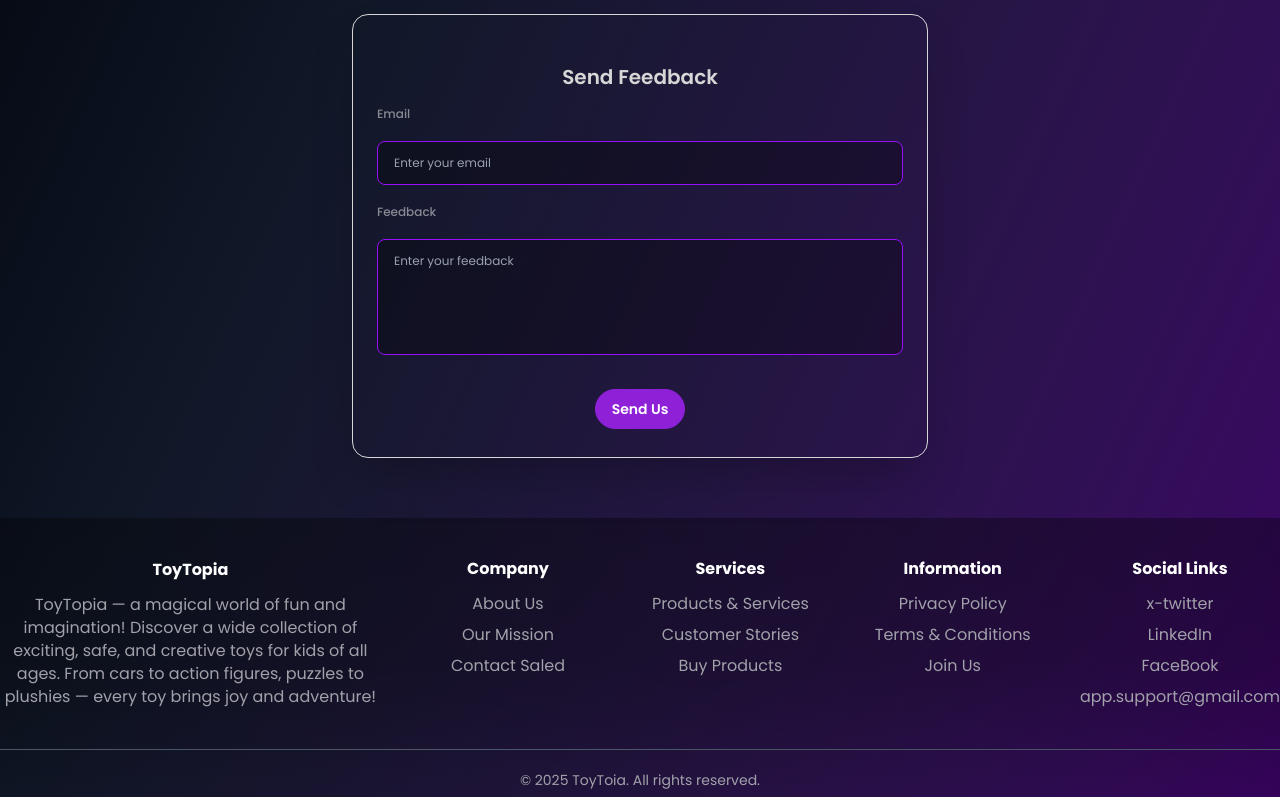
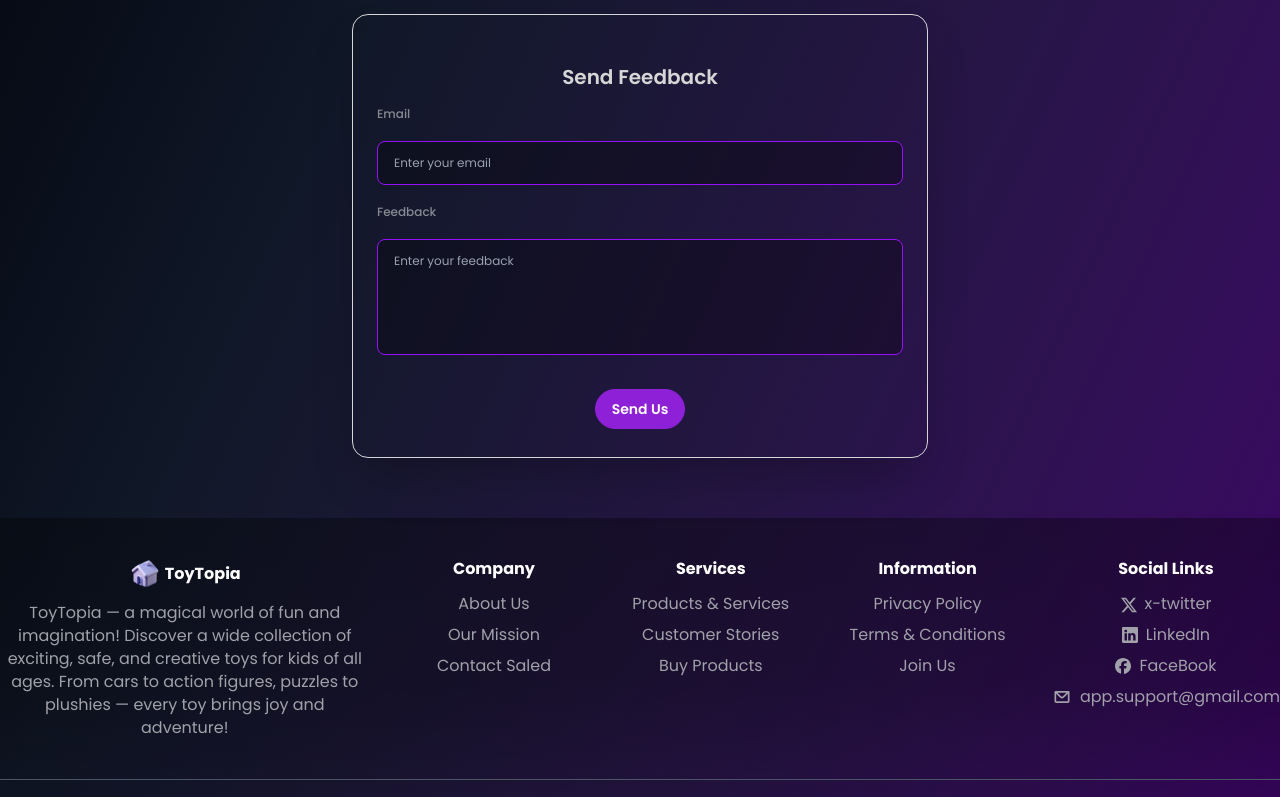
Before and after one commit to akmzakaria/toytopia-toystore, a React (Vite) app: page / in a window 1280 px wide. Shown: the part 2000-2797 px from the top of the page. Built offline with nearby package versions, Linux system fonts and the light colour scheme; no server answers.

Commit message:
appLogo added to navbar, footer link updated

```diff
--- a/src/Components/Footer.jsx
+++ b/src/Components/Footer.jsx
@@ -1,13 +1,20 @@
 import React from 'react';
 import { Link } from 'react-router';
 import './Footer.css';
+import { FaFacebook, FaXTwitter } from 'react-icons/fa6';
+import { BsLinkedin, BsTwitterX } from 'react-icons/bs';
+import { CgMail } from 'react-icons/cg';
+import appLogo from '/appLogo3.png';
 
 const Footer = () => {
   return (
     <div className=" text-[#A1A1AA] bg-linear-to-b from-black/35 via-black/30 to-black/10">
       <div className="flex md:flex-row flex-col md:justify-around text-center max-w-[1400px] mx-auto gap-8 py-10">
         <div className="flex-2 flex-col">
-          <h2 className="font-bold mb-3 text-white">ToyTopia</h2>
+          <div className="flex items-center gap-1 justify-center mb-3">
+            <img className="w-8" src={appLogo} alt="" />
+            <h2 className="font-bold  text-white">ToyTopia</h2>
+          </div>
 
           <p className="px-10 text-sm md:text-[1rem] md:px-0">
             ToyTopia — a magical world of fun and imagination! Discover a wide collection of
@@ -62,24 +69,30 @@ const Footer = () => {
           <h2 className="font-bold mb-3 text-white">Social Links</h2>
 
           <Link>
-            <p className="mb-2">
-              <i className="fa-brands fa-x-twitter"></i> x-twitter
-            </p>
+            <div className="flex items-center justify-center gap-2 mb-2">
+              <BsTwitterX />
+              <p>x-twitter</p>
+            </div>
           </Link>
           <Link>
-            <p className="mb-2">
-              <i className="fa-brands fa-linkedin-in"></i> LinkedIn
-            </p>
+            <div className="flex items-center justify-center gap-2 mb-2">
+              <BsLinkedin></BsLinkedin>
+              <p>LinkedIn</p>
+            </div>
           </Link>
           <Link>
-            <p className="mb-2">
-              <i className="fa-brands fa-facebook-f"></i> FaceBook
-            </p>
+            <div className="flex items-center justify-center gap-2 mb-2">
+              <FaFacebook></FaFacebook>
+              <p>FaceBook</p>
+            </div>
           </Link>
           <Link>
-            <p>
-              <i className="fa-regular fa-envelope"></i> app.support@gmail.com
-            </p>
+            <div className="flex items-center justify-center gap-2 mb-2">
+              <p className="text-xl">
+                <CgMail></CgMail>
+              </p>
+              <p>app.support@gmail.com</p>
+            </div>
           </Link>
         </div>
       </div>
--- a/src/Components/Navbar.jsx
+++ b/src/Components/Navbar.jsx
@@ -2,6 +2,7 @@ import React, { use } from 'react';
 import { Link, NavLink, useNavigate } from 'react-router';
 import { AuthContext } from '../Provider/AuthProvider';
 import { toast } from 'react-toastify';
+import appLogo from '/appLogo3.png';
 
 const Navbar = () => {
   const navigate = useNavigate();
@@ -63,7 +64,7 @@ const Navbar = () => {
             <div
               tabIndex={0}
               role="button"
-              className="btn hover:bg-primary border-0 rounded-md btn-ghost md:hidden"
+              className="btn hover:bg-primary border-0 rounded-md btn-ghost md:hidden -ml-1 -mr-6"
             >
               <svg
                 xmlns="http://www.w3.org/2000/svg"
@@ -92,6 +93,7 @@ const Navbar = () => {
             to={'/'}
             className="btn hover:bg-primary hover:border-0 hover:rounded-full bg-black border-0 rounded-full text-xl"
           >
+            <img className="w-10" src={appLogo} alt="" />
             ToyTopia
           </Link>
         </div>
```
